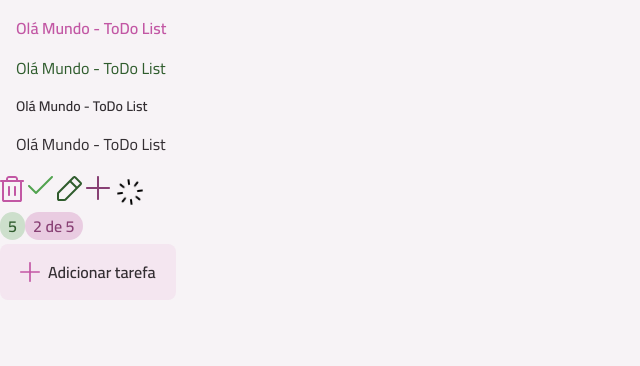
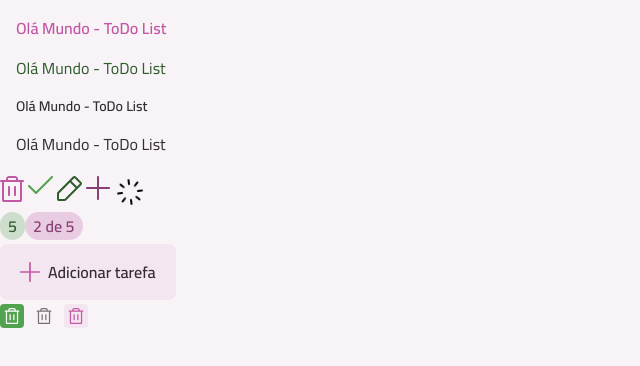
Before and after one commit to francelinom/todo-react, a React (Vite) app: page / in a window 1280 px wide. Shown: the top 366 px of the page, without its empty margins (0-640 px from the left). Built offline with nearby package versions, Linux system fonts and the light colour scheme.

Commit message:
Feat: component buttonIcon

```diff
--- a/src/App.tsx
+++ b/src/App.tsx
@@ -5,6 +5,7 @@
 import TrashIcon from "./assets/icons/trash.svg?react";
 import Badge from "./components/badge";
 import Button from "./components/button";
+import ButtonIcon from "./components/button-icon";
 import Icon from "./components/icon";
 import Text from "./components/Text";
 
@@ -31,10 +32,10 @@
       </div>
 
       <div className="flex gap-1">
-        <Icon svg={TrashIcon} className="fill-pink-base"/>
-        <Icon svg={ChackIcon} className="fill-green-base"/>
-        <Icon svg={PencilIcon} className="fill-green-dark"/>
-        <Icon svg={PlusIcon} className="fill-pink-dark"/>
+        <Icon svg={TrashIcon} className="fill-pink-base" />
+        <Icon svg={ChackIcon} className="fill-green-base" />
+        <Icon svg={PencilIcon} className="fill-green-dark" />
+        <Icon svg={PlusIcon} className="fill-pink-dark" />
         <Icon svg={SpinnerIcon} animate />
       </div>
 
@@ -46,6 +47,12 @@
       <div>
         <Button icon={PlusIcon}>Adicionar tarefa</Button>
       </div>
+
+      <div className="flex gap-2">
+        <ButtonIcon icon={TrashIcon}>Adicionar tarefa</ButtonIcon>
+        <ButtonIcon icon={TrashIcon} variant="tertiary">Adicionar tarefa</ButtonIcon>
+        <ButtonIcon icon={TrashIcon} variant="secondary">Adicionar tarefa</ButtonIcon>
+      </div>
     </div>
   )
 }
--- /dev/null
+++ b/src/components/button-icon.tsx
@@ -0,0 +1,59 @@
+import { cva, type VariantProps } from "class-variance-authority";
+import React from "react";
+
+import Icon from "./icon";
+
+export const buttonIconVariants = cva(`inline-flex items-center justify-center cursor-pointer transition group`, {
+    variants: {
+        variant: {
+            primary: "bg-green-base hover:bg-green-dark",
+            secondary: "bg-gray-200 hover:bg-pink-base",
+            tertiary: "bg-transparent hover:bg-gray-200",
+        },
+        size: {
+            sm: "w-6 h-6 p-1 rounded",
+        },
+        disabled: {
+            true: "opacity-50 pointer-events-none",
+        },
+    },
+    defaultVariants: {
+        variant: "primary",
+        size: "sm",
+        disabled: false,
+    },
+})
+
+export const buttonIconIconVariants = cva(`transition`, {
+    variants: {
+        variant: {
+            primary: "fill-white",
+            secondary: "fill-pink-base group-hover:fill-white",
+            tertiary: "fill-gray-300 group-hover:fill-gray-400",
+        },
+        size: {
+            sm: "w-4 h-4",
+        },
+        disabled: {
+            true: "opacity-50 pointer-events-none",
+        },
+    },
+    defaultVariants: {
+        variant: "primary",
+        size: "sm",
+    },
+})
+
+interface ButtonIconProps
+    extends VariantProps<typeof buttonIconVariants>, Omit<React.ComponentProps<"button">, "size" | "disabled"> {
+    icon: React.ComponentProps<typeof Icon>["svg"];
+}
+
+
+export default function ButtonIcon({ variant, size, disabled, className, icon, ...props }: ButtonIconProps) {
+    return (
+        <button className={buttonIconVariants({ variant, size, disabled, className })} {...props}>
+            <Icon svg={icon} className={buttonIconIconVariants({ variant, size })} />
+        </button>
+    );
+}
```
